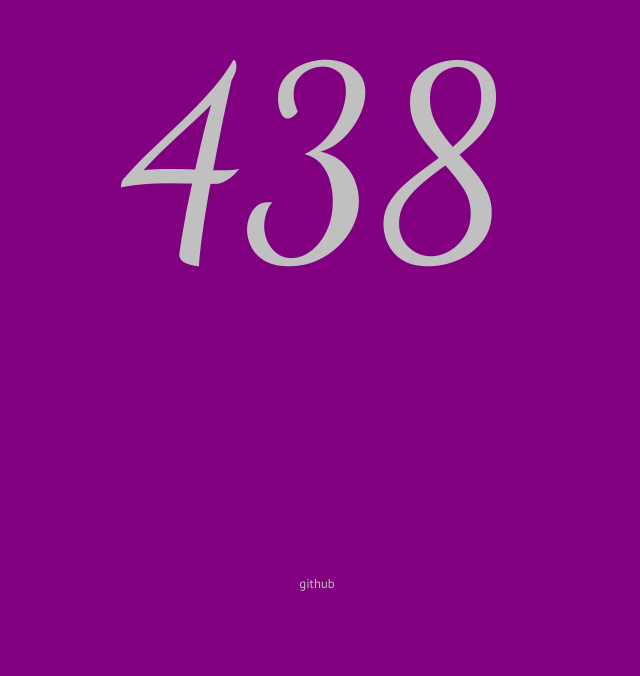
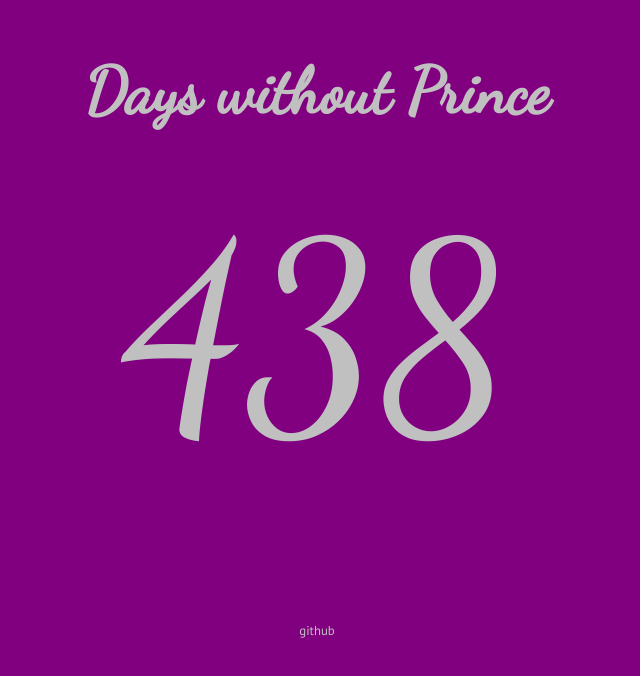
Before and after one commit to DavidVujic/dayswithoutprince, a website: page index.html in a window 1280 px wide. Shown: the whole page, without its empty margins (323-963 px from the left). Drawn offline with Linux system fonts and the light colour scheme.

Commit message:
fix(SEO): added a h1

```diff
--- a/index.html
+++ b/index.html
@@ -31,10 +31,9 @@
       font-family: 'PT Sans', serif;
     }
 
-    a {
-      color: silver;
-      font-size: 1vw;
-      text-decoration: none;
+    h1 {
+      font-family: 'Dancing Script', serif;
+      font-size: 5vw;
     }
 
     #main {
@@ -43,7 +42,13 @@
 
     #footer {
       text-align: center;
-      padding-top: 20vw;
+      padding-top: 10vw;
+    }
+
+    #footer a {
+      color: silver;
+      font-size: 1vw;
+      text-decoration: none;
     }
 
     #number-of-days {
@@ -55,6 +60,7 @@
 
 <body>
   <section id="main">
+    <h1>Days without Prince</h1>
     <article id="number-of-days"></article>
   </section>
   <section id="footer">
```
